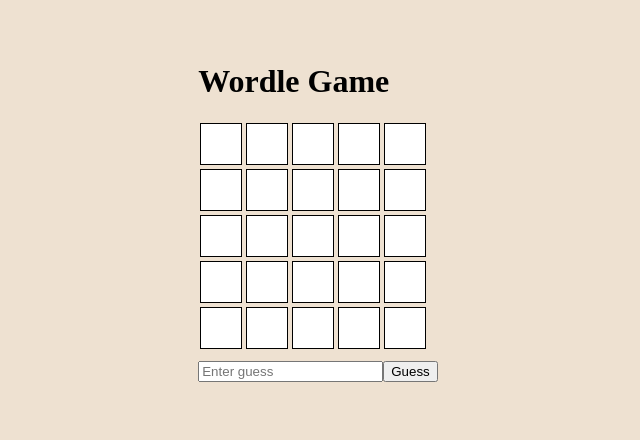
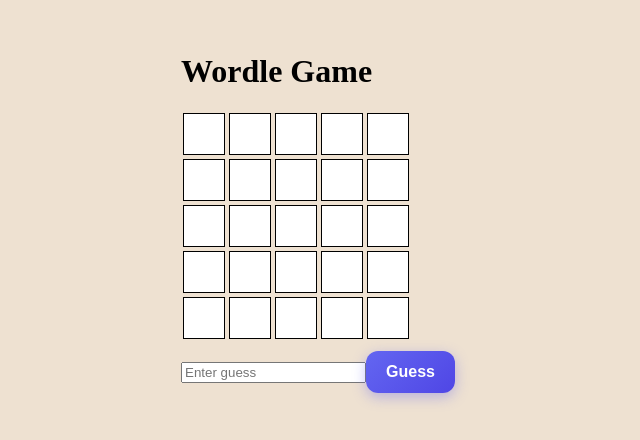
Before and after one commit to Mikerich94/Wordle-React-App, a React (Vite) app: page / in a window 1280 px wide. Shown: the part 188-628 px from the top of the page, without its empty margins (322-962 px from the left). Built offline with nearby package versions, Linux system fonts and the light colour scheme.

Commit message:
Button styling

```diff
--- a/src/App.jsx
+++ b/src/App.jsx
@@ -120,7 +120,7 @@ export default function App() {
             maxLength={5}
             placeholder="Enter guess"
           />
-          <button type="submit">Guess</button>
+          <button class="btn-primary" type="submit">Guess</button>
         </form>
       )}
     </div>
--- a/src/styles.css
+++ b/src/styles.css
@@ -22,3 +22,70 @@ body {
     min-height: 100vh;
     margin: 0;
 }
+
+form {
+    margin-top:30px;
+}
+
+.btn-primary {
+  position: relative;
+  display: inline-flex;
+  align-items: center;
+  justify-content: center;
+  gap: 8px;
+
+  padding: 12px 20px;
+  font-size: 16px;
+  font-weight: 600;
+
+  color: #fff;
+  background: linear-gradient(135deg, #6366f1, #4f46e5);
+  border: none;
+  border-radius: 12px;
+
+  cursor: pointer;
+  transition: all 0.25s ease;
+
+  box-shadow: 0 4px 14px rgba(99, 102, 241, 0.4);
+}
+
+.btn-primary:hover {
+  transform: translateY(-2px);
+  box-shadow: 0 6px 18px rgba(99, 102, 241, 0.5);
+}
+
+.btn-primary:active {
+  transform: translateY(0);
+  box-shadow: 0 3px 10px rgba(99, 102, 241, 0.3);
+}
+
+.btn-primary:focus {
+  outline: 2px solid #c7d2fe;
+  outline-offset: 2px;
+}
+
+/* Loader */
+.btn-loader {
+  width: 16px;
+  height: 16px;
+  border: 2px solid transparent;
+  border-top: 2px solid #fff;
+  border-radius: 50%;
+  display: none;
+  animation: spin 0.6s linear infinite;
+}
+
+@keyframes spin {
+  to {
+    transform: rotate(360deg);
+  }
+}
+
+/* Loading state */
+.btn-primary.loading .btn-text {
+  opacity: 0.7;
+}
+
+.btn-primary.loading .btn-loader {
+  display: inline-block;
+}
```
